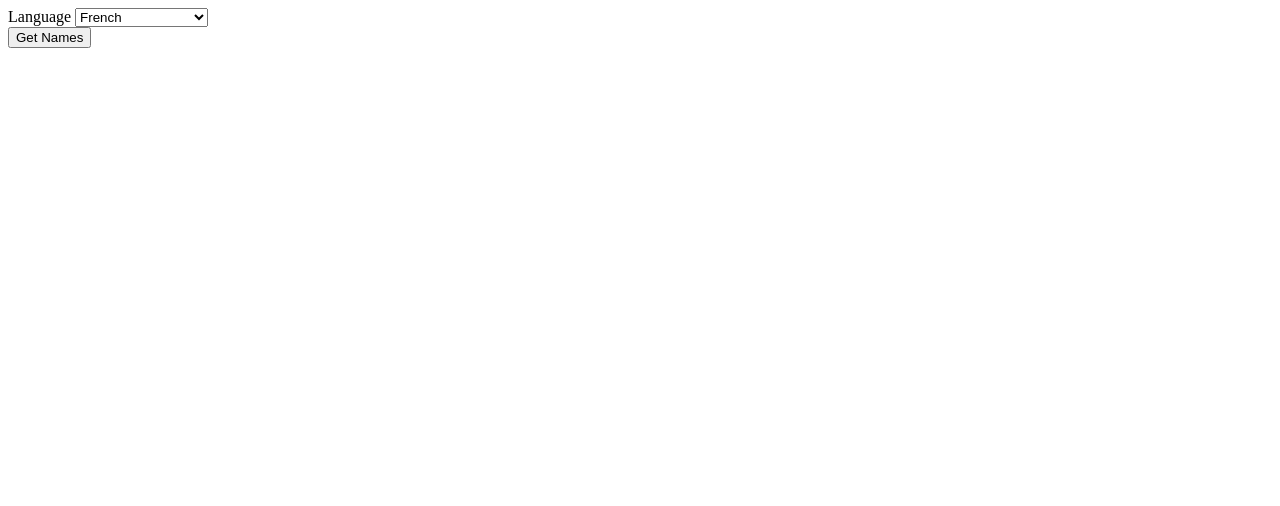
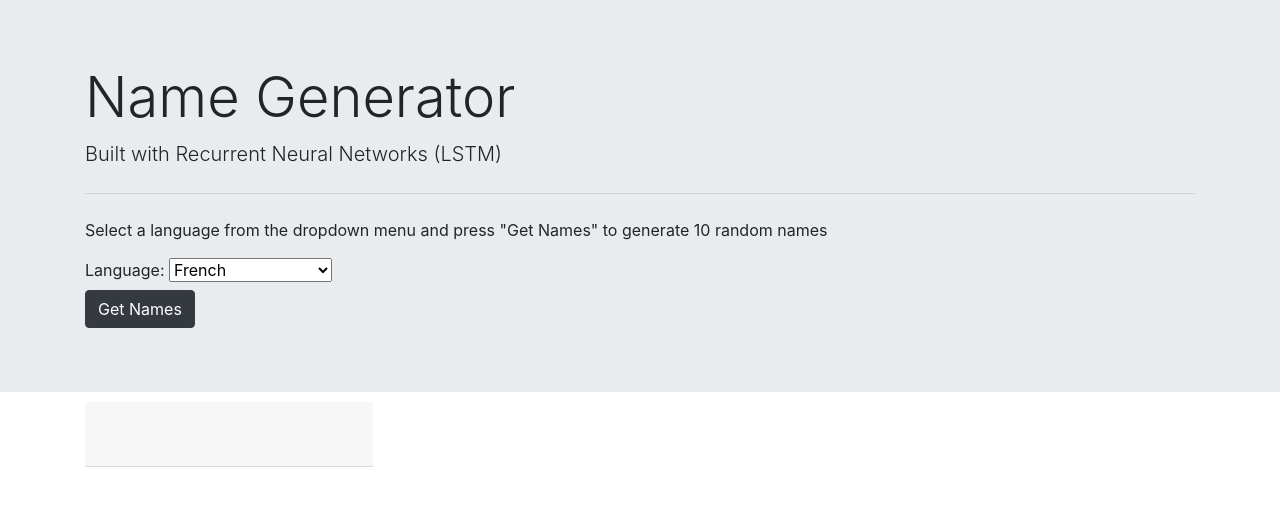
Before and after one commit to utkuerol/name-generator, a plain HTML site: page index.html in a window 1280 px wide. Drawn offline with nearby package versions, Linux system fonts and the light colour scheme.

Commit message:
add basic style

```diff
--- a/index.html
+++ b/index.html
@@ -2,7 +2,12 @@
 <html>
 
 <head>
-    <script src="https://ajax.googleapis.com/ajax/libs/jquery/3.2.1/jquery.min.js">
+    <meta charset="utf-8">
+    <meta name="viewport" content="width=device-width, initial-scale=1">
+    <link rel="stylesheet" href="https://maxcdn.bootstrapcdn.com/bootstrap/4.5.2/css/bootstrap.min.css">
+    <script src="https://ajax.googleapis.com/ajax/libs/jquery/3.2.1/jquery.min.js"></script>
+    <script src="https://cdnjs.cloudflare.com/ajax/libs/popper.js/1.16.0/umd/popper.min.js"></script>
+    <script src="https://maxcdn.bootstrapcdn.com/bootstrap/4.5.2/js/bootstrap.min.js"></script>
     </script>
     <script>
         function showNames(text) {
@@ -28,8 +33,14 @@
 </head>
 
 <body>
+    <div class="jumbotron jumbotron-fluid mb-0">
+        <div class="container">
+            <h1 class="display-4">Name Generator</h1>
+            <p class="lead">Built with Recurrent Neural Networks (LSTM) </p>
+            <hr class="my-4">
+            <p>Select a language from the dropdown menu and press "Get Names" to generate 10 random names</p>
             <form id="langselect">
-        <label for="lang">Language</label>
+                <label for="lang">Language: </label>
                 <select name="languages" id="lang">
                     <option value="French">French</option>
                     <option value="Greek">Greek</option>
@@ -43,13 +54,18 @@
                     <option value="German-Japanese">German-Japanese</option>
                     <option value="Polish-Czech">Polish-Czech</option>
                     <option value="Greek-Japanese">Greek-Japanese</option>
-
-
                 </select>
             </form>
+            <button type="button" id="btnGetTxt" onclick="readFile()" class="btn btn-dark">Get Names</button>
+        </div>
+    </div>
 
-    <button type="button" id="btnGetTxt" onclick="readFile()">Get Names</button>
-    <p id="names"></p>
+    <div class="container" style="margin-top: 10px;">
+        <div class="card-header" style="width: 18rem;">
+            <div class="card-body" id="names">
+            </div>
+        </div>
+    </div>
 </body>
 
 </html>
```
Lines whose indentation alone changed are shown as unchanged.
